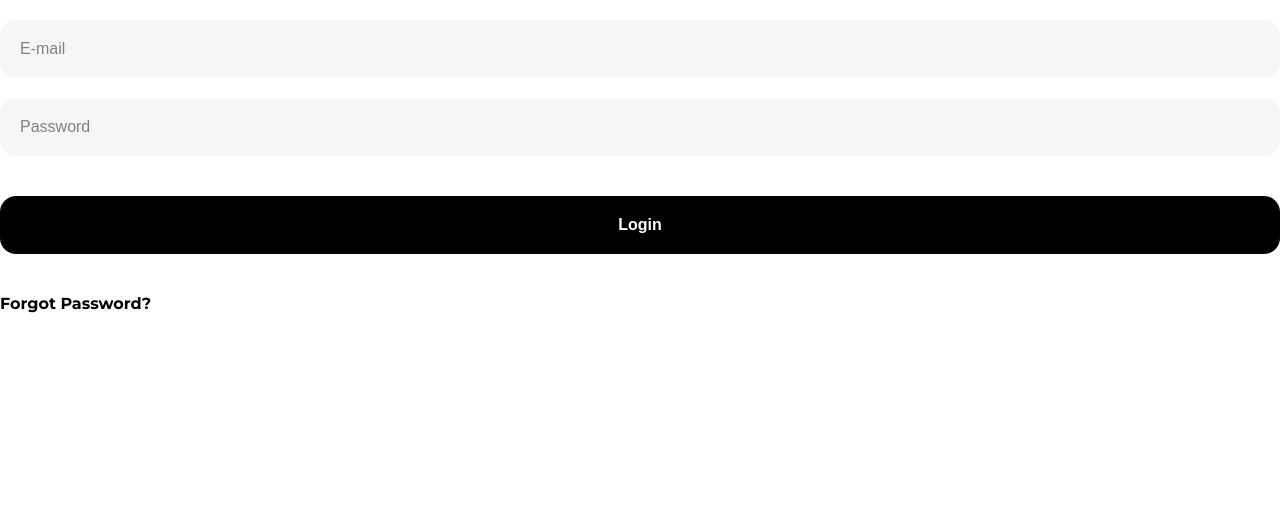
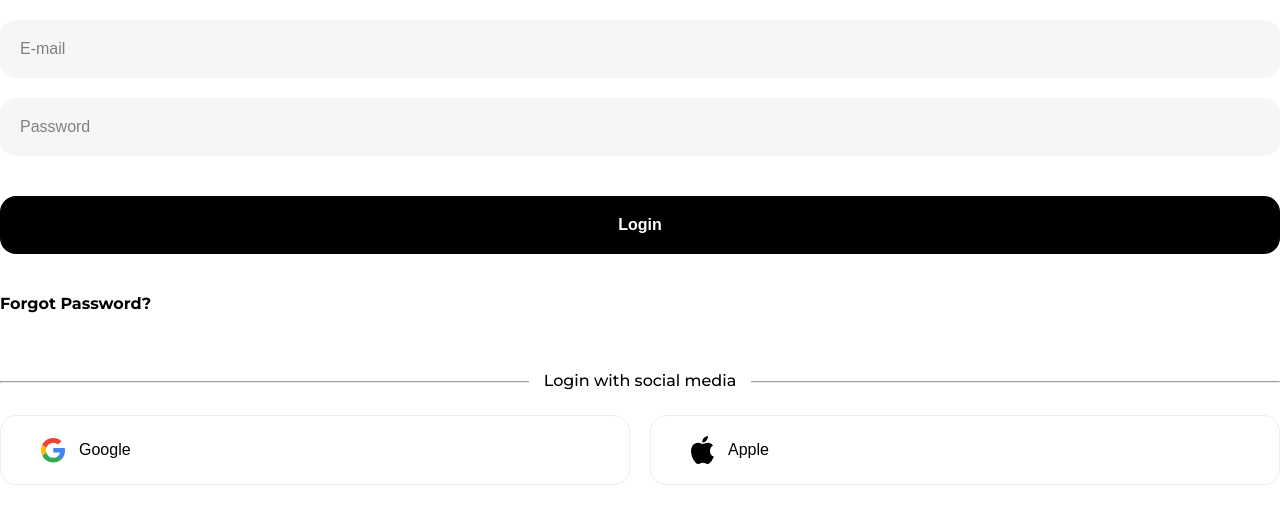
Before and after one commit to ares0524/next-e-commerce, a Next.js app: page /login/login-form in a window 1280 px wide. Shown: the top 524 px of the page. Built offline with nearby package versions, Linux system fonts and the light colour scheme.

Commit message:
Create social media buttons on login

```diff
--- /dev/null
+++ b/components/SocialMediaButton/index.js
@@ -0,0 +1,15 @@
+import React from "react";
+
+import styles from "./social-button.module.scss";
+import GoogleIcon from "@/icons/google";
+import AppleIcon from "@/icons/apple";
+
+export default function SocialMediaButton({ icon, children, ...props }) {
+  return (
+    <button className={styles.container} {...props}>
+      {icon === "google" && <GoogleIcon />}
+      {icon === "apple" && <AppleIcon />}
+      {children}
+    </button>
+  );
+}
--- /dev/null
+++ b/components/SocialMediaButton/social-button.module.scss
@@ -0,0 +1,18 @@
+.container {
+  padding: 20px;
+  padding-left: 40px;
+  padding-right: 40px;
+  border: 1px solid #eee;
+  border-radius: 16px;
+  background-color: transparent;
+  margin-top: 10px;
+  font-size: 16px;
+  font-weight: 500;
+  display: flex;
+  align-items: center;
+  width: 100%;
+
+  svg {
+    margin-right: 14px;
+  }
+}
--- /dev/null
+++ b/components/icons/apple.js
@@ -0,0 +1,11 @@
+import * as React from "react";
+
+function AppleIcon(props) {
+  return (
+    <svg width={23} height={28} viewBox="0 0 23 28" {...props}>
+      <path d="M19.041 14.876c.04 4.237 3.717 5.647 3.758 5.665-.031.1-.588 2.01-1.938 3.982-1.167 1.706-2.378 3.405-4.286 3.44-1.875.035-2.478-1.111-4.621-1.111-2.143 0-2.813 1.076-4.588 1.146-1.841.07-3.244-1.844-4.42-3.544C.54 20.978-1.296 14.631 1.17 10.347c1.226-2.128 3.416-3.475 5.794-3.51 1.808-.034 3.515 1.217 4.62 1.217 1.106 0 3.18-1.505 5.36-1.284.914.038 3.476.37 5.122 2.778-.133.082-3.058 1.785-3.026 5.328M15.517 4.47c.978-1.184 1.636-2.832 1.457-4.471-1.41.057-3.114.94-4.125 2.122-.906 1.048-1.7 2.724-1.485 4.331 1.57.122 3.176-.798 4.153-1.982" />
+    </svg>
+  );
+}
+
+export default AppleIcon;
--- /dev/null
+++ b/components/icons/google.js
@@ -0,0 +1,28 @@
+import * as React from "react";
+
+function GoogleIcon(props) {
+  return (
+    <svg width={24} height={25} viewBox="0 0 24 25" {...props}>
+      <g fill="none">
+        <path
+          fill="#4285F4"
+          d="M23.989 12.511c0-1.006-.082-1.74-.259-2.502H12.24v4.542h6.744c-.136 1.129-.87 2.828-2.502 3.97l-.023.153 3.633 2.814.252.026c2.312-2.136 3.645-5.277 3.645-9.003"
+        />
+        <path
+          fill="#34A853"
+          d="M12.24 24.478c3.304 0 6.078-1.088 8.104-2.964l-3.862-2.992c-1.034.72-2.42 1.224-4.243 1.224-3.236 0-5.983-2.135-6.963-5.086l-.143.012-3.778 2.924-.05.137c2.013 3.998 6.147 6.745 10.934 6.745"
+        />
+        <path
+          fill="#FBBC05"
+          d="M5.276 14.66a7.549 7.549 0 01-.408-2.42c0-.844.15-1.66.395-2.422l-.007-.162-3.825-2.97-.126.059C.476 8.405 0 10.267 0 12.239s.476 3.835 1.305 5.494l3.971-3.073"
+        />
+        <path
+          fill="#EB4335"
+          d="M12.24 4.732c2.297 0 3.847.993 4.731 1.823l3.455-3.373C18.304 1.21 15.544 0 12.239 0 7.452 0 3.32 2.747 1.305 6.745l3.958 3.073c.993-2.95 3.74-5.086 6.976-5.086"
+        />
+      </g>
+    </svg>
+  );
+}
+
+export default GoogleIcon;
--- a/pages/login/login-form.js
+++ b/pages/login/login-form.js
@@ -4,6 +4,7 @@ import { useForm } from "react-hook-form";
 import Input from "@/components/Input";
 import Button from "@/components/Button";
 import Link from "next/link";
+import SocialMediaButton from "@/components/SocialMediaButton";
 
 export default function LoginForm() {
   const { register, handleSubmit, watch, errors } = useForm();
@@ -28,9 +29,32 @@ export default function LoginForm() {
       {errors.exampleRequired && <span>This field is required</span>}
 
       <Button type="submit">Login</Button>
-      <span style={{ fontWeight: "bold" }}>
+      <span style={{ fontWeight: "bold", marginBottom: 60 }}>
         <Link href="/forgot-password">Forgot Password?</Link>
       </span>
+
+      {/*   Social Media Buttons  */}
+      <hr style={{ width: "100%", height: 1, color: "#f6f6f655" }} />
+      <span
+        style={{
+          textAlign: "center",
+          marginTop: -35,
+          padding: 15,
+          backgroundColor: "white",
+          display: "flex",
+          alignSelf: "center",
+          width: "max-content",
+          fontWeight: "500",
+        }}
+      >
+        Login with social media
+      </span>
+      <div style={{ display: "flex" }}>
+        <SocialMediaButton style={{ marginRight: 20 }} icon="google">
+          Google
+        </SocialMediaButton>
+        <SocialMediaButton icon="apple">Apple</SocialMediaButton>
+      </div>
     </form>
   );
 }
--- a/pages/login/login.module.scss
+++ b/pages/login/login.module.scss
@@ -15,6 +15,7 @@
       background-color: #f6f6f6;
       border: 2px solid #eee;
       border-radius: 16px;
+      margin-bottom: 15px;
 
       .switchButton {
         padding: 20px;
@@ -23,7 +24,7 @@
         border: none;
         border-radius: 16px;
         background-color: transparent;
-        min-width: 150px;
+        min-width: 200px;
 
         span {
           font-weight: bold;
```
